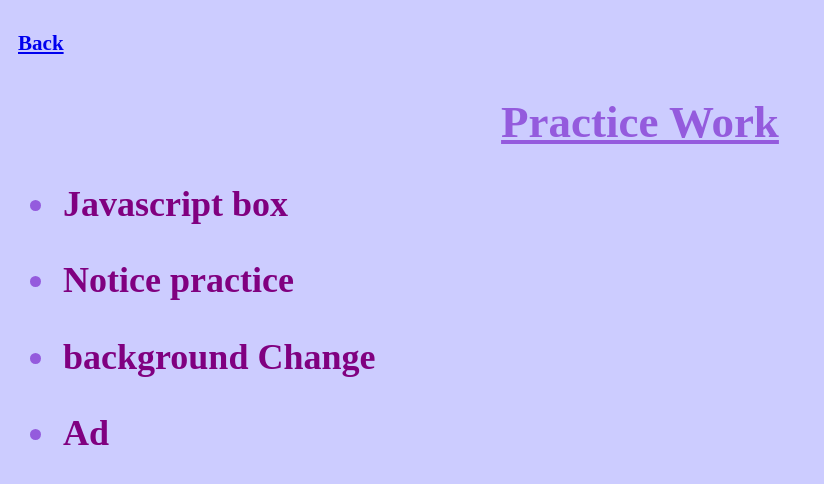
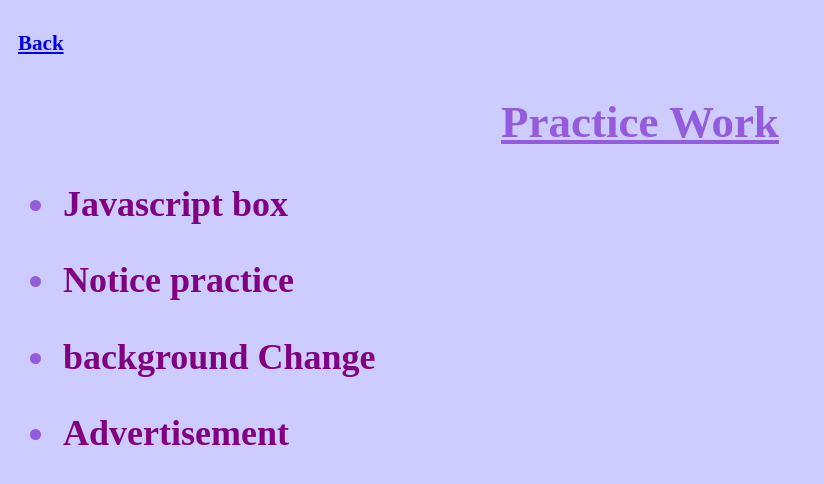
Before and after one commit to sakshigupta122/mywebsite, a plain HTML site: page js.html in a window 1280 px wide. Shown: the whole page, without its empty margins (0-824 px from the left). Drawn offline with Linux system fonts and the light colour scheme.

Commit message:
Add files via upload

```diff
--- a/js.html
+++ b/js.html
@@ -25,7 +25,7 @@
 <ul><h1><li><a href="diologue.html"> Javascript box </a> </li></h1></ul>
 <ul><h1><li><a href="notice.html"> Notice practice  </a> </li></h1></ul>
 <ul><h1><li><a href="toggle.html"> background Change  </a> </li></h1></ul>
-<ul><h1><li><a href="ad.html"> Ad  </a> </li></h1></ul>
+<ul><h1><li><a href="ad.html"> Advertisement </a> </li></h1></ul>
 
 
 </head>
```
